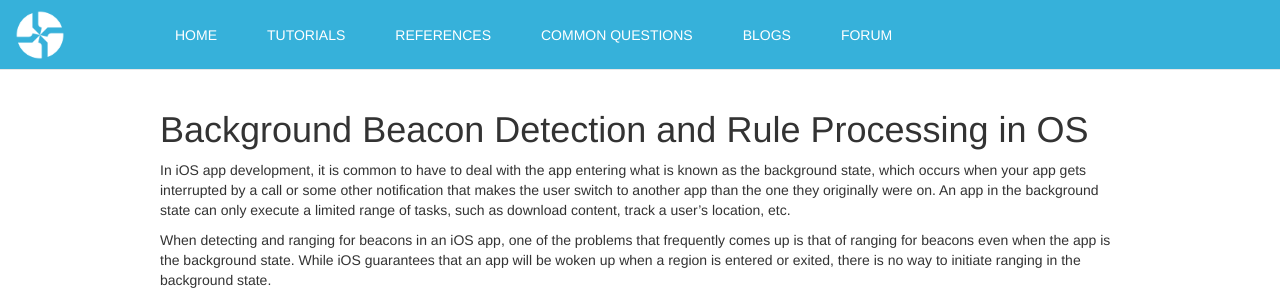
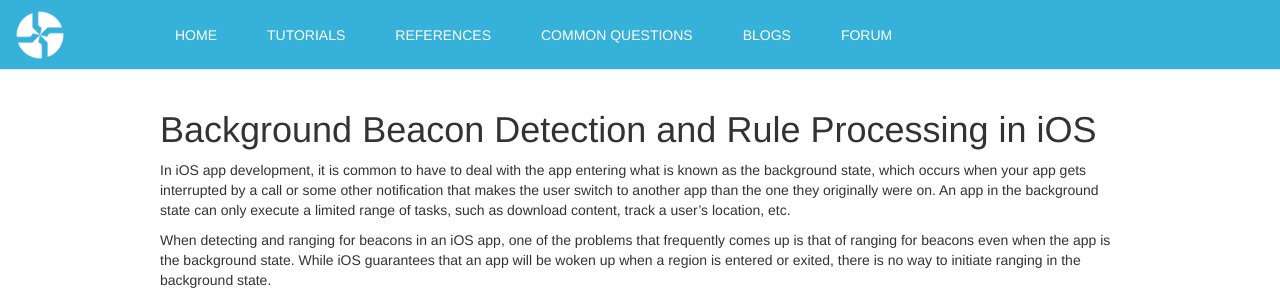
Before and after one commit to hulkco/beaconstac.github.io, a Jekyll site: the page built from docs/tutorials/Background-Beacon-Detection-and-Rule-Processing-in-iOS.md, in a window 1280 px wide and 900 px high. Shown: the top 302 px of the window. Built offline with Jekyll 4.4.1, drawn with Linux system fonts in a browser that asks for light colours; nearby versions of some CDN libraries; some web fonts are replaced.

Commit message:
Update Background-Beacon-Detection-and-Rule-Processing-in-iOS.md
Corrected Article title-14th Aug

```diff
--- a/docs/tutorials/Background-Beacon-Detection-and-Rule-Processing-in-iOS.md
+++ b/docs/tutorials/Background-Beacon-Detection-and-Rule-Processing-in-iOS.md
@@ -1,8 +1,8 @@
 ---
 layout: default
-title: Background Beacon Detection and Rule Processing in OS
+title: Background Beacon Detection and Rule Processing in iOS
 ---
-# Background Beacon Detection and Rule Processing in OS
+# Background Beacon Detection and Rule Processing in iOS
 
 In iOS app development, it is common to have to deal with the app entering what is known as the background state, which occurs when your app gets interrupted by a call or some other notification that makes the user switch to another app than the one they originally were on. An app in the background state can only execute a limited range of tasks, such as download content, track a user’s location, etc.
 
```
